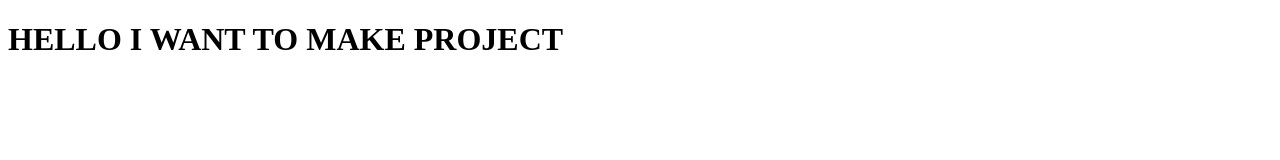
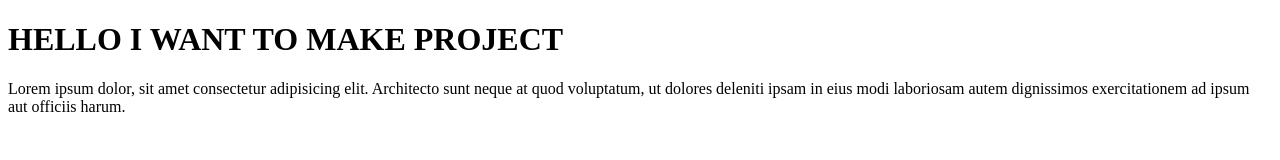
Before and after one commit to Abdulrehman15045/project, a plain HTML site: page index.html in a window 1280 px wide. Drawn offline with Linux system fonts and the light colour scheme.

Commit message:
i make more

```diff
--- a/index.html
+++ b/index.html
@@ -7,5 +7,6 @@
 </head>
 <body>
    <h1>HELLO I WANT TO MAKE PROJECT</h1>
+   <p>Lorem ipsum dolor, sit amet consectetur adipisicing elit. Architecto sunt neque at quod voluptatum, ut dolores deleniti ipsam in eius modi laboriosam autem dignissimos exercitationem ad ipsum aut officiis harum.</p>
 </body>
 </html>
```
